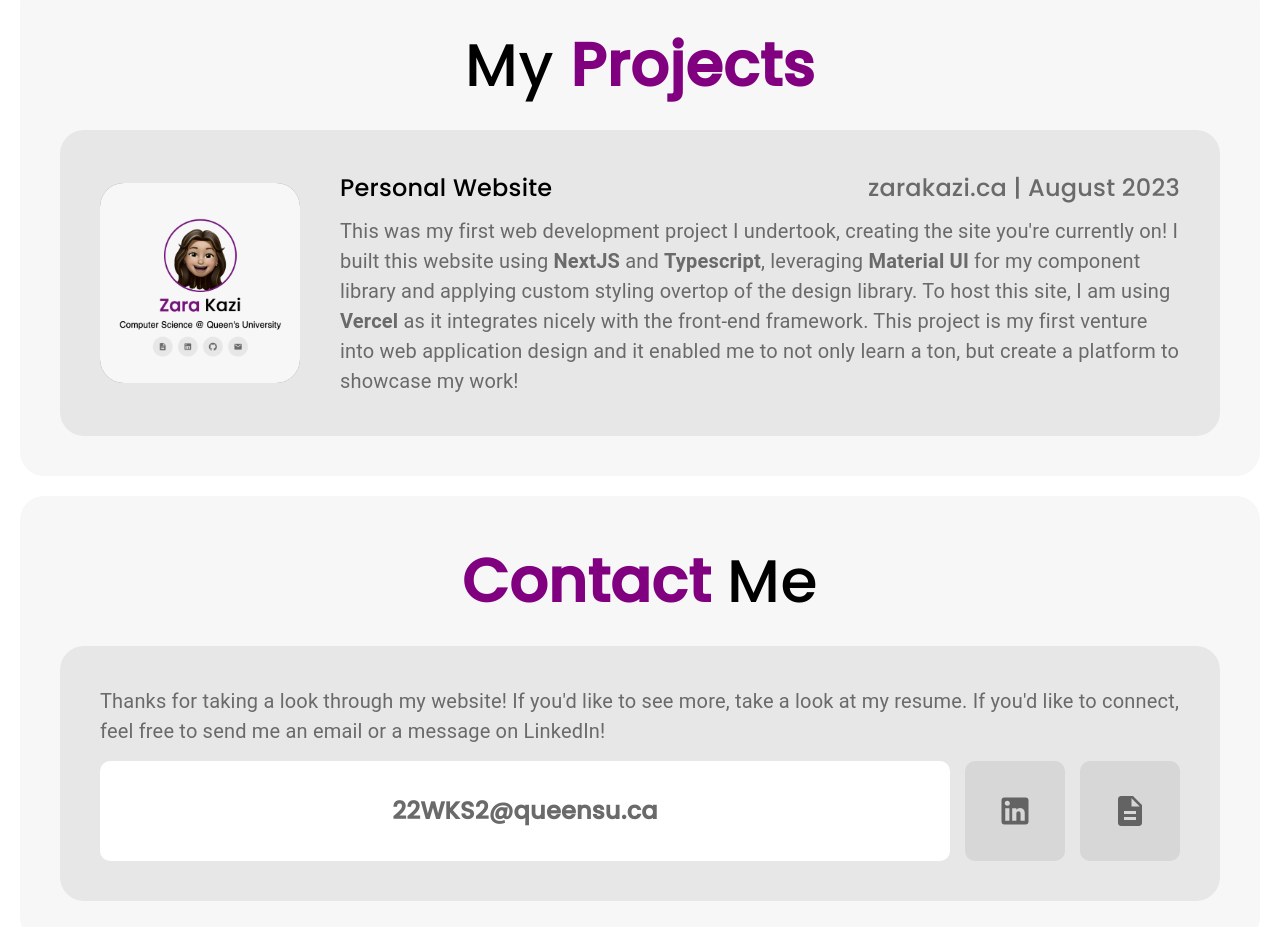
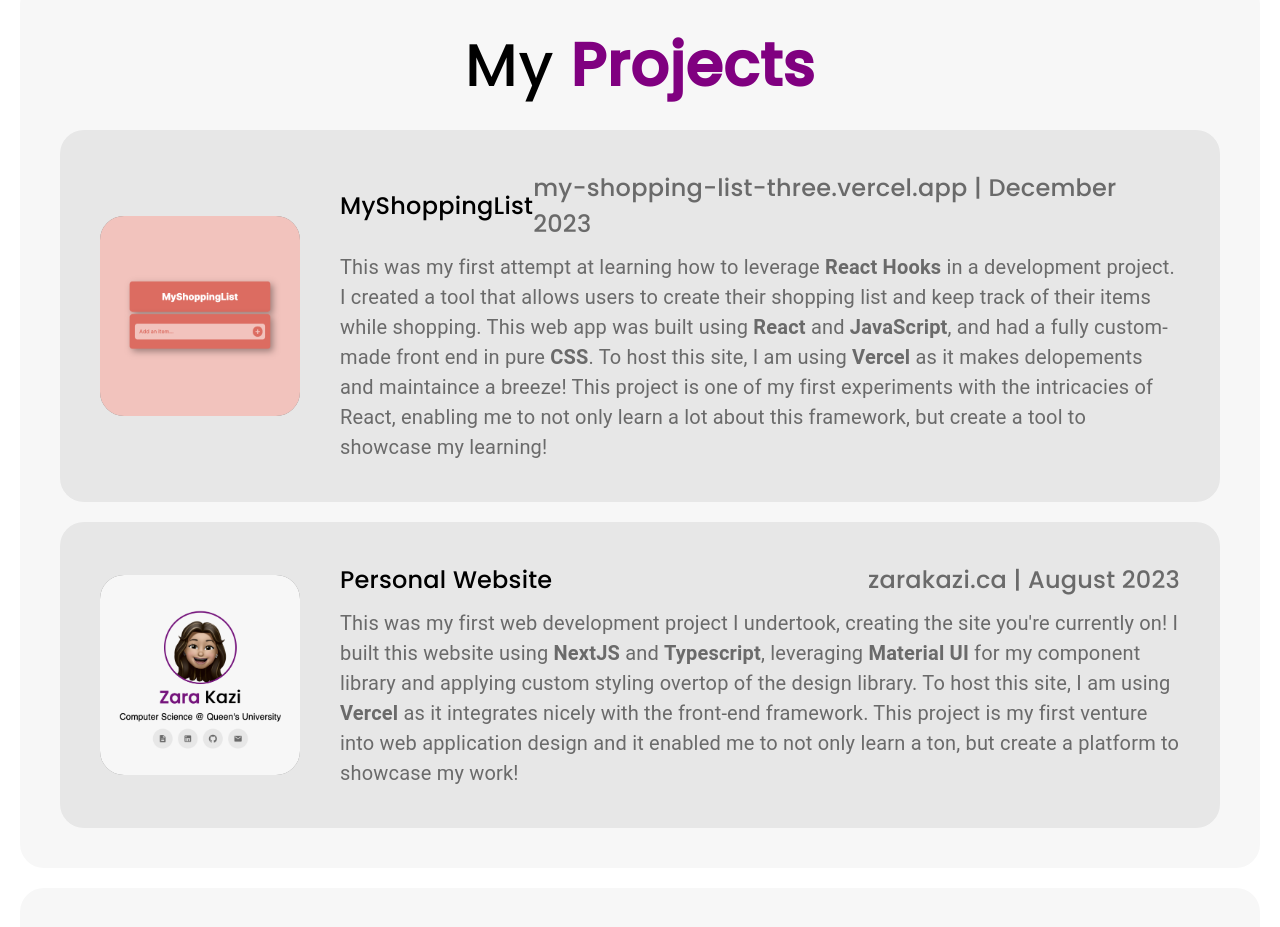
Before and after one commit to ZaraKazi04/ZaraKazi04.github.io, a Next.js app: page / in a window 1280 px wide. Shown: the part 1260-2187 px from the top of the page. Built offline with nearby package versions, Linux system fonts and the light colour scheme.

Commit message:
added new project entry

```diff
--- a/app/page.tsx
+++ b/app/page.tsx
@@ -95,6 +95,27 @@ export default function Home() {
         <Typography sx={{ fontSize: {xs: '48px', md: '60px'}, width: '100%', textAlign: 'center', marginBottom: '20px', fontFamily: "Poppins, sans-serif", marginTop: {xs: '20px', md: '0px'}  }}>
           My <span style={{color: 'purple', fontWeight: '600'}}>Projects</span>
         </Typography>
+
+        <Box id="project" sx={{ backgroundColor: '#e7e7e7', borderRadius: '24px', padding: '40px', fontFamily: "Lato, sans-serif", display: 'flex', flexDirection: {xs: 'column', md: 'row'}, alignItems: {xs: 'center', md: 'top'}, justifyContent: 'flex-start', width: '100%', marginBottom: '20px' }}>
+          <Box sx={{ height: '200px', width: '200px', backgroundColor: 'grey', borderRadius: '24px' }} component="img" src="/p2.png">
+          </Box>
+          <Box sx={{marginLeft: {xs: '0px', md: '40px'}, width: {xs: '100%', md: 'calc(100% - 220px)'} }}>
+            <Box sx={{ width: '100%', display: 'flex', flexDirection: {xs: 'column', md: 'row'}, alignItems: 'center', justifyContent: {xs: 'center', md: 'space-between'}}}>
+              <Typography sx={{ fontSize: '24px', fontFamily: "Poppins, sans-serif", marginBottom: '10px', marginTop: {xs: "20px", md: '0px'} }}>
+                MyShoppingList
+              </Typography>
+              <Typography sx={{ fontSize: {xs: '16px', md:'24px'}, fontFamily: "Poppins, sans-serif", marginBottom: '10px', color: '#6a6a6a' }}>
+                <Typography component="a" href="https://my-shopping-list-three.vercel.app/" sx={{ color: "#6a6a6a", textDecoration: 'none', "&:hover": {color: 'purple'}, fontSize: {xs: '16px', md:'24px'}, fontFamily: "Poppins, sans-serif", cursor: 'pointer' }}>my-shopping-list-three.vercel.app</Typography> | December 2023
+              </Typography>
+            </Box>
+            <Typography sx={{ fontSize: '20px', color: '#6a6a6a', textAlign: {xs: 'center', md: "left"} }}>
+              This was my first attempt at learning how to leverage <b>React Hooks</b> in a development project. I created a tool that allows users to create their shopping list and keep track of their items while shopping. This web app was built using <b>React</b> and <b>JavaScript</b>,
+              and had a fully custom-made front end in pure <b>CSS</b>. To host this site, I am using <b>Vercel</b> as it makes delopements and maintaince a breeze!
+              This project is one of my first experiments with the intricacies of React, enabling me to not only learn a lot about this framework, but create a tool to showcase my learning!
+            </Typography>
+          </Box>
+        </Box>
+
         <Box id="project" sx={{ backgroundColor: '#e7e7e7', borderRadius: '24px', padding: '40px', fontFamily: "Lato, sans-serif", display: 'flex', flexDirection: {xs: 'column', md: 'row'}, alignItems: {xs: 'center', md: 'top'}, justifyContent: 'flex-start', width: '100%' }}>
           <Box sx={{ height: '200px', width: '200px', backgroundColor: 'grey', borderRadius: '24px' }} component="img" src="/p1.png">
           </Box>
```
Also changed, not shown: public/p2.png (added).
